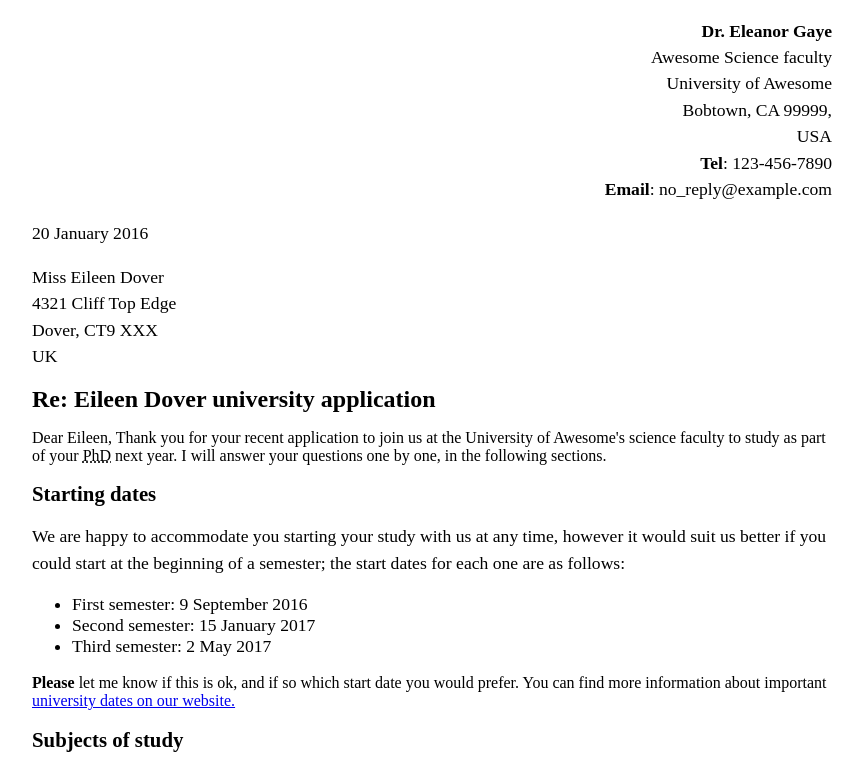
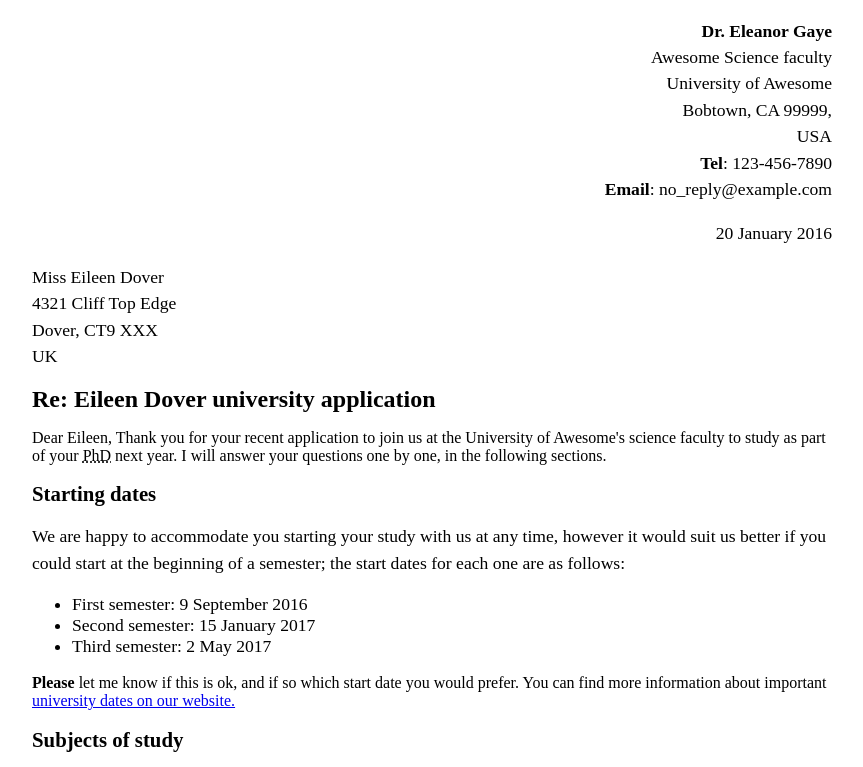
Before and after one commit to ReidColeman1/ReidColeman1.github.io, a plain HTML site: page letter-markup.html in a window 1280 px wide. Shown: the top 767 px of the page, without its empty margins (208-1071 px from the left). Drawn offline with Linux system fonts and the light colour scheme.

Commit message:
Update letter-markup.html

```diff
--- a/letter-markup.html
+++ b/letter-markup.html
@@ -47,7 +47,7 @@
                      <strong>Email</strong>: no_reply@example.com<br>
                                    </p>
 
-<p class="sender-column"><time datetime = "01-20-2016">20 January 2016 </time> </p>
+<p align="right"><time datetime = "01-20-2016">20 January 2016 </time> </p>
 
 <address class="receiver-column">Miss Eileen Dover<br>
 4321 Cliff Top Edge<br>
```
